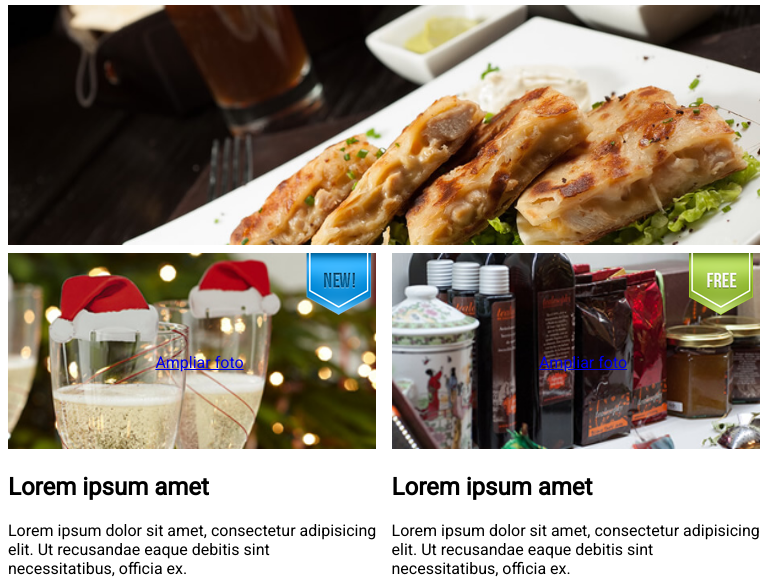
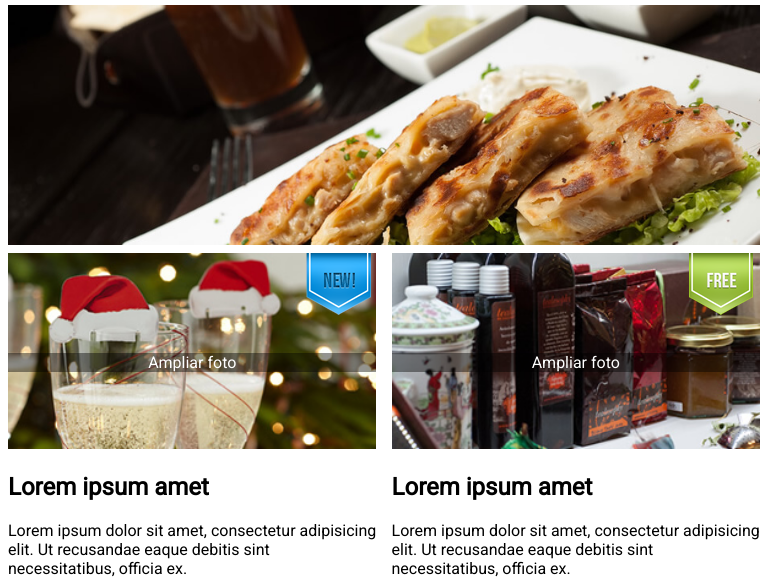
Before and after one commit to famagra/KITCHENING-CSS, a plain HTML site: page kitchening/index.html in a window 768 px wide. Shown: the part 194-777 px from the top of the page. Drawn offline with Linux system fonts and the light colour scheme.

Commit message:
modificando zoom de tablet

```diff
--- a/kitchening/css/style.css
+++ b/kitchening/css/style.css
@@ -257,9 +257,14 @@
         top: 0%;
     }
     .zoom{
+        text-decoration: none;
+        width: 100%;
+        text-align: center;
         top: 50%;
         position: absolute;
-        left: 40%;
+        left: 0%;
+        color: white;
+        background-color: rgba(0, 0, 0, 0.418);
     }
     .more{
         text-decoration: none;
```
